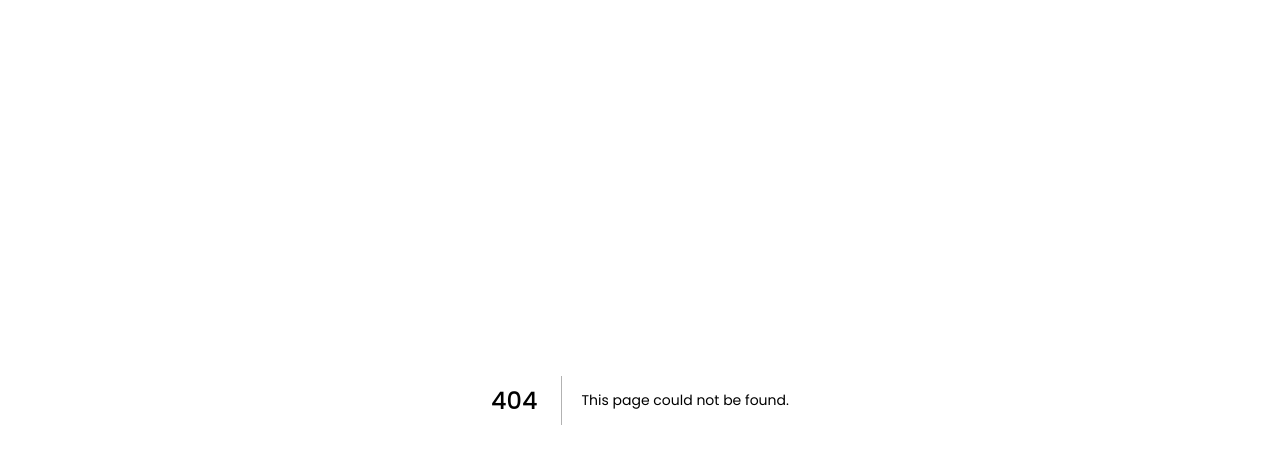
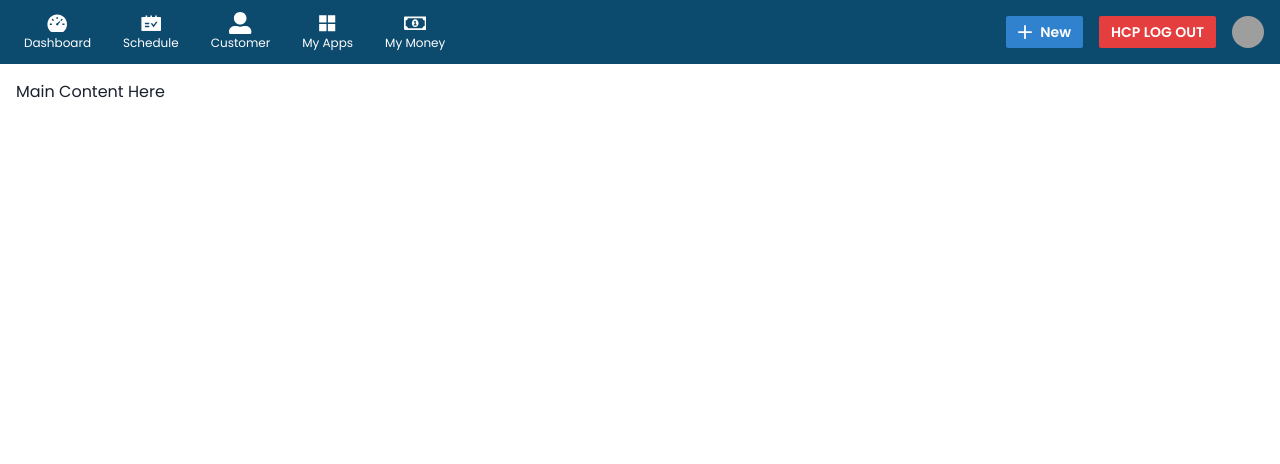
Before and after one commit to alleneben/schedule-mule-app, a Next.js app: page /newDashboard in a window 1280 px wide. Before the commit this address had no page. Shown: the top 464 px of the page. Built offline with nearby package versions, Linux system fonts and the light colour scheme; grey boxes are pictures that could not be loaded.

Commit message:
⭐ feat(scope):Navbar

```diff
--- /dev/null
+++ b/components/dashboard/nav_bar.tsx
@@ -0,0 +1,136 @@
+import { ReactNode } from 'react';
+import {
+    Box,
+    Flex,
+    Avatar,
+    HStack,
+    Link,
+    IconButton,
+    Button,
+    useColorModeValue,
+    Stack,
+} from '@chakra-ui/react';
+import { HamburgerIcon, CloseIcon, AddIcon } from '@chakra-ui/icons';
+import { AiFillAppstore, AiFillDashboard, AiFillSchedule } from 'react-icons/ai';
+import { FaRegMoneyBillAlt, FaUserAlt } from 'react-icons/fa';
+import { motion } from 'framer-motion'
+
+const Links = [
+    {
+        label: 'Dashboard',
+        icon: <AiFillDashboard fontSize={'1.4rem'} />,
+    },
+    {
+        label: 'Schedule',
+        icon: <AiFillSchedule fontSize={'1.4rem'} />
+    },
+    {
+        label: 'Customer',
+        icon: <FaUserAlt fontSize={'1.4rem'} />
+
+    },
+    {
+
+        label: 'My Apps',
+        icon: <AiFillAppstore fontSize={'1.4rem'} />
+    },
+    {
+        label: 'My Money',
+        icon: <FaRegMoneyBillAlt fontSize={'1.4rem'} />
+    }
+];
+
+
+const NavLink = ({ children }: { children: ReactNode }) => (
+    <Link
+        as={motion.div}
+        px={2}
+        py={1}
+        color={useColorModeValue('white', 'gray.700')}
+        fontSize="xs"
+        display={'flex'}
+        flexDir="column"
+        alignItems={'center'}
+        _hover={{
+            textDecoration: 'none',
+        }}
+
+        whileHover={{
+            scale: 1.1,
+            borderBottom: '1px solid white',
+
+        }}
+
+        href={'#'}>
+        {children}
+    </Link>
+);
+
+function NavBar(isOpen: boolean, onClose: () => void, onOpen: () => void) {
+    return <Box bg={useColorModeValue('primary', 'gray.900')} px={4}>
+        <Flex h={16} alignItems={'center'} justifyContent={'space-between'}>
+            <IconButton
+                size={'md'}
+                icon={isOpen ? <CloseIcon /> : <HamburgerIcon />}
+                aria-label={'Open Menu'}
+                display={{ md: 'none' }}
+                onClick={isOpen ? onClose : onOpen} />
+            <HStack spacing={8} alignItems={'center'}>
+
+                <HStack
+                    as={'nav'}
+
+                    spacing={4}
+                    display={{ base: 'none', md: 'flex' }}>
+                    {Links.map((link) => (
+                        <NavLink key={link.label}>
+                            <Box display={'block'}>  {link.icon}</Box>
+                            {link.label}
+                        </NavLink>
+                    ))}
+                </HStack>
+            </HStack>
+            <Flex alignItems={'center'}>
+                <Button
+                    variant={'solid'}
+                    colorScheme={'blue'}
+                    size={'sm'}
+                    borderRadius={'sm'}
+                    mr={4}
+                    display={{ base: 'none', md: 'flex' }}
+                    leftIcon={<AddIcon />}>
+                    New
+                </Button>
+                <Button
+                    variant={'solid'}
+                    colorScheme={'red'}
+                    borderRadius={'sm'}
+                    size={'sm'}
+                    mr={4}
+                    display={{ base: 'none', md: 'flex' }}
+                >
+                    HCP LOG OUT
+                </Button>
+                <Avatar
+                    size={'sm'}
+                    src={'../public/employees.png'} />
+            </Flex>
+        </Flex>
+
+        {isOpen ? (
+            <Box pb={4} display={{ md: 'none' }}>
+                <Stack as={'nav'} spacing={4}>
+                    {Links.map((link) => (
+                        <NavLink key={link.label}>
+                            {link.label}
+                        </NavLink>
+                    ))}
+                </Stack>
+            </Box>
+        ) : null}
+    </Box>;
+}
+
+
+
+export default NavBar
--- a/package.json
+++ b/package.json
@@ -9,6 +9,7 @@
     "lint": "next lint"
   },
   "dependencies": {
+    "@chakra-ui/icons": "^2.0.2",
     "@chakra-ui/react": "^2.2.1",
     "@emotion/react": "^11.9.3",
     "@emotion/styled": "^11.9.3",
--- /dev/null
+++ b/pages/newDashboard.tsx
@@ -0,0 +1,20 @@
+import { ReactNode } from 'react';
+import {
+    Box,
+    useDisclosure,
+
+} from '@chakra-ui/react';
+
+import NavBar from '../components/dashboard/nav_bar';
+
+
+export default function Dashboard() {
+    const { isOpen, onOpen, onClose } = useDisclosure();
+
+    return (
+        <>
+            {NavBar(isOpen, onClose, onOpen)}
+            <Box p={4}>Main Content Here</Box>
+        </>
+    );
+}
--- a/styles/globals.css
+++ b/styles/globals.css
@@ -3,7 +3,6 @@
 * {
   margin: 0;
   padding: 0;
-  box-sizing: border-box;
   list-style: none;
   text-decoration: none;
   font-family: "Poppins", sans-serif;
```
Also changed, not shown: 2 other files (tests, documents, lock files or other folders).
